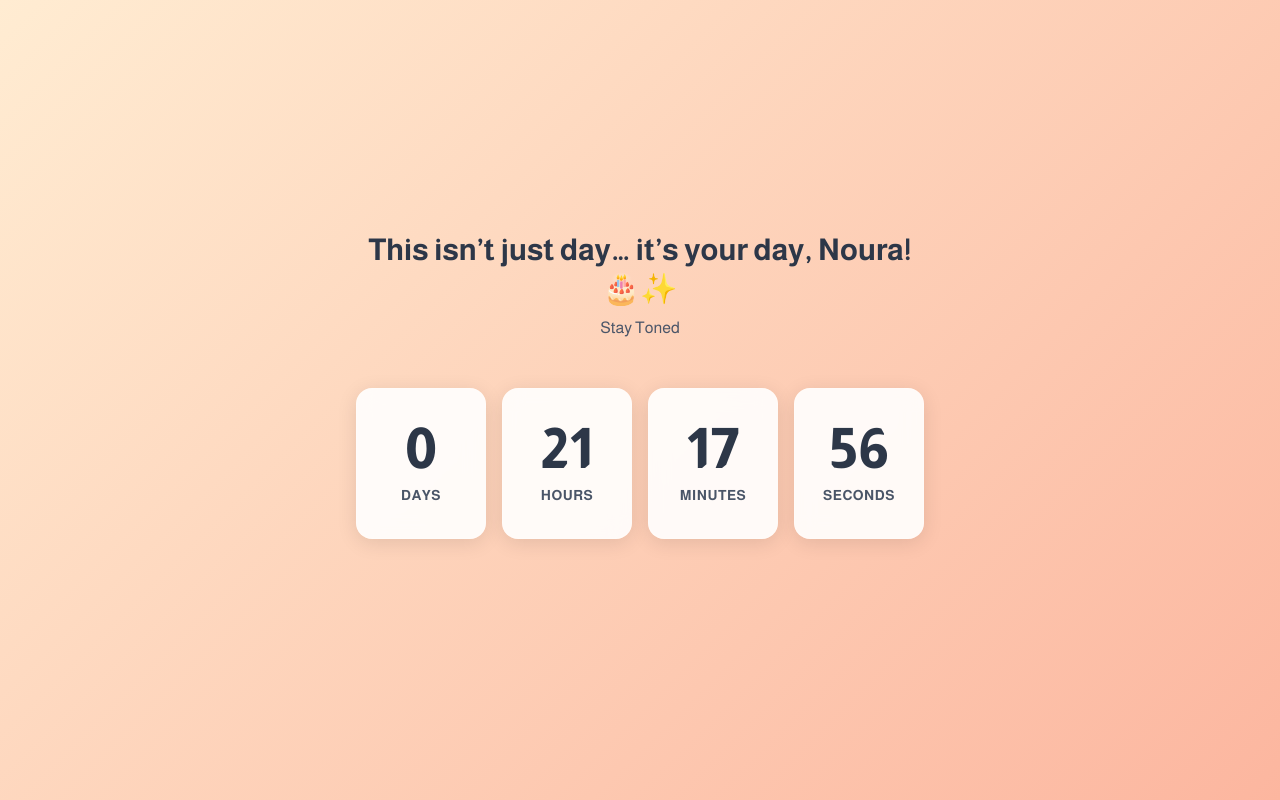
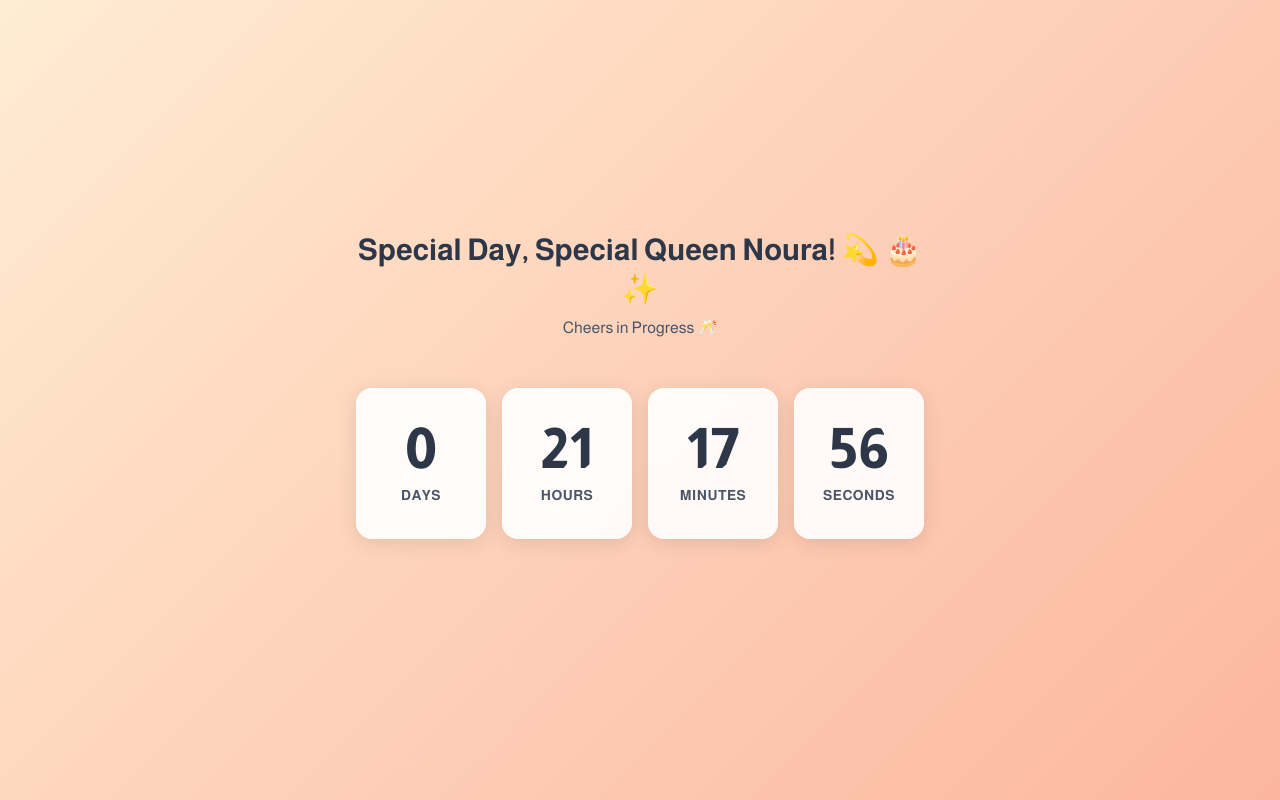
Before and after one commit to ahmedElnewery/elnewery, a React (Vite) app in the folder birthday-countdown/: page /invitation in a window 1280 px wide. Built offline with nearby package versions, Linux system fonts and the light colour scheme.

Commit message:
update: revise birthday countdown header text and subtitle with celebratory emojis

```diff
--- a/birthday-countdown/src/components/CountdownView.tsx
+++ b/birthday-countdown/src/components/CountdownView.tsx
@@ -52,9 +52,9 @@ export const CountdownView: React.FC<CountdownViewProps> = ({
     <div className="countdown-view">
       <div className="countdown-header">
         <h1 className="countdown-title">
-          This isn’t just day… it’s your day, Noura! 🎂✨
+          Special Day, Special Queen Noura! 💫 🎂✨
         </h1>
-        <p className="countdown-subtitle">Stay Toned</p>
+        <p className="countdown-subtitle">Cheers in Progress 🥂</p>
       </div>
 
       <div
```
